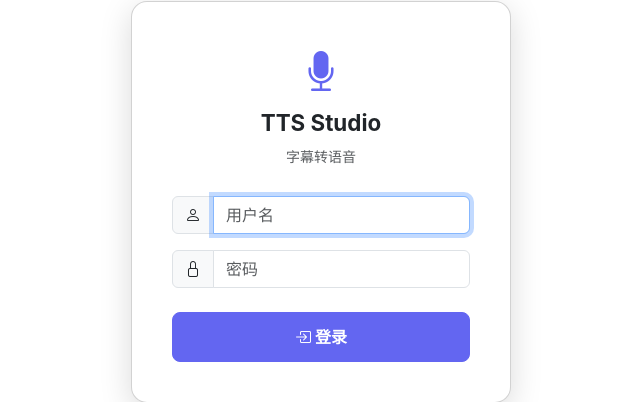
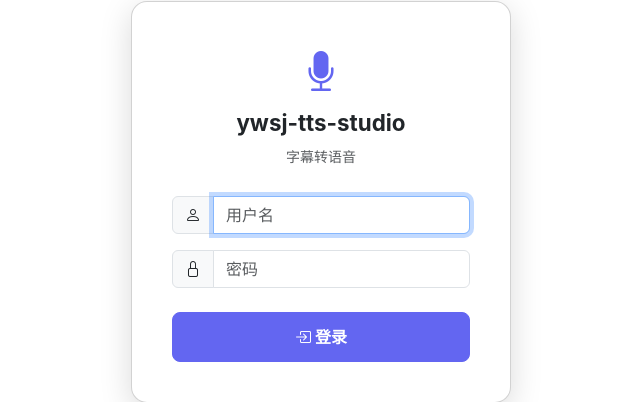
Before and after one commit to yyzq-cf/ywsj-tts-studio, a Flask app: page /login in a window 1280 px wide. Shown: the part 198-600 px from the top of the page, without its empty margins (319-959 px from the left). Run offline with Flask 3, Linux system fonts and the light colour scheme; parts of the project's set-up code (start-up, migrations or seed data) failed here and were passed over; some libraries are stand-ins or nearby versions.

Commit message:
rename: 项目改名为 ywsj-tts-studio + README

```diff
--- a/templates/index.html
+++ b/templates/index.html
@@ -3,7 +3,7 @@
 <head>
     <meta charset="UTF-8">
     <meta name="viewport" content="width=device-width, initial-scale=1.0">
-    <title>字幕转语音 - TTS Studio</title>
+    <title>字幕转语音 - ywsj-tts-studio</title>
     <link href="/static/css/bootstrap.min.css" rel="stylesheet">
     <link href="/static/css/bootstrap-icons.css" rel="stylesheet">
     <style>
@@ -26,7 +26,7 @@
 <nav class="navbar navbar-dark">
     <div class="container-fluid">
         <span class="navbar-brand fw-bold">
-            <i class="bi bi-mic-fill"></i> TTS Studio
+            <i class="bi bi-mic-fill"></i> ywsj-tts-studio
             <small class="text-light opacity-50 fs-6">字幕转语音</small>
         </span>
         <div class="d-flex align-items-center gap-2">
--- a/templates/login.html
+++ b/templates/login.html
@@ -3,7 +3,7 @@
 <head>
     <meta charset="UTF-8">
     <meta name="viewport" content="width=device-width, initial-scale=1.0">
-    <title>TTS Studio - 登录</title>
+    <title>ywsj-tts-studio - 登录</title>
     <link href="/static/css/bootstrap.min.css" rel="stylesheet">
     <link href="/static/css/bootstrap-icons.css" rel="stylesheet">
     <style>
@@ -38,7 +38,7 @@
     <div class="login-card card">
         <div class="login-title">
             <i class="bi bi-mic-fill"></i>
-            <h2>TTS Studio</h2>
+            <h2>ywsj-tts-studio</h2>
             <small class="text-muted">字幕转语音</small>
         </div>
         {% if error %}
```
Also changed, not shown: README.md (added), 1 other file.
